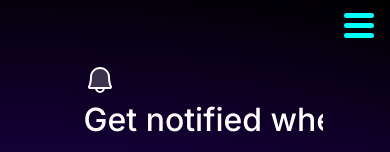
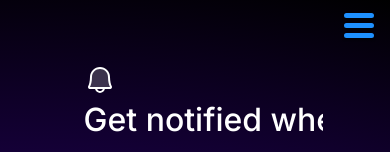
Before and after one commit to Riteshp2001/Whales-Landing-page, a Next.js app: page / in a window 390 px wide. Shown: the top 152 px of the page. Built offline with nearby package versions, Linux system fonts and the light colour scheme.

Commit message:
Update page.module.css

```diff
--- a/app/page.module.css
+++ b/app/page.module.css
@@ -72,8 +72,8 @@
   .hamburger .line {
     width: 30px;
     margin: 5px auto;
-    border: 2px solid aqua;
-    background-color: aqua;
+    border: 2px solid #1e90ff;
+    background-color: #1e90ff;
     box-shadow: 0 2px 2px rgba(0, 0, 0, 0.5);
   }
 }
```
